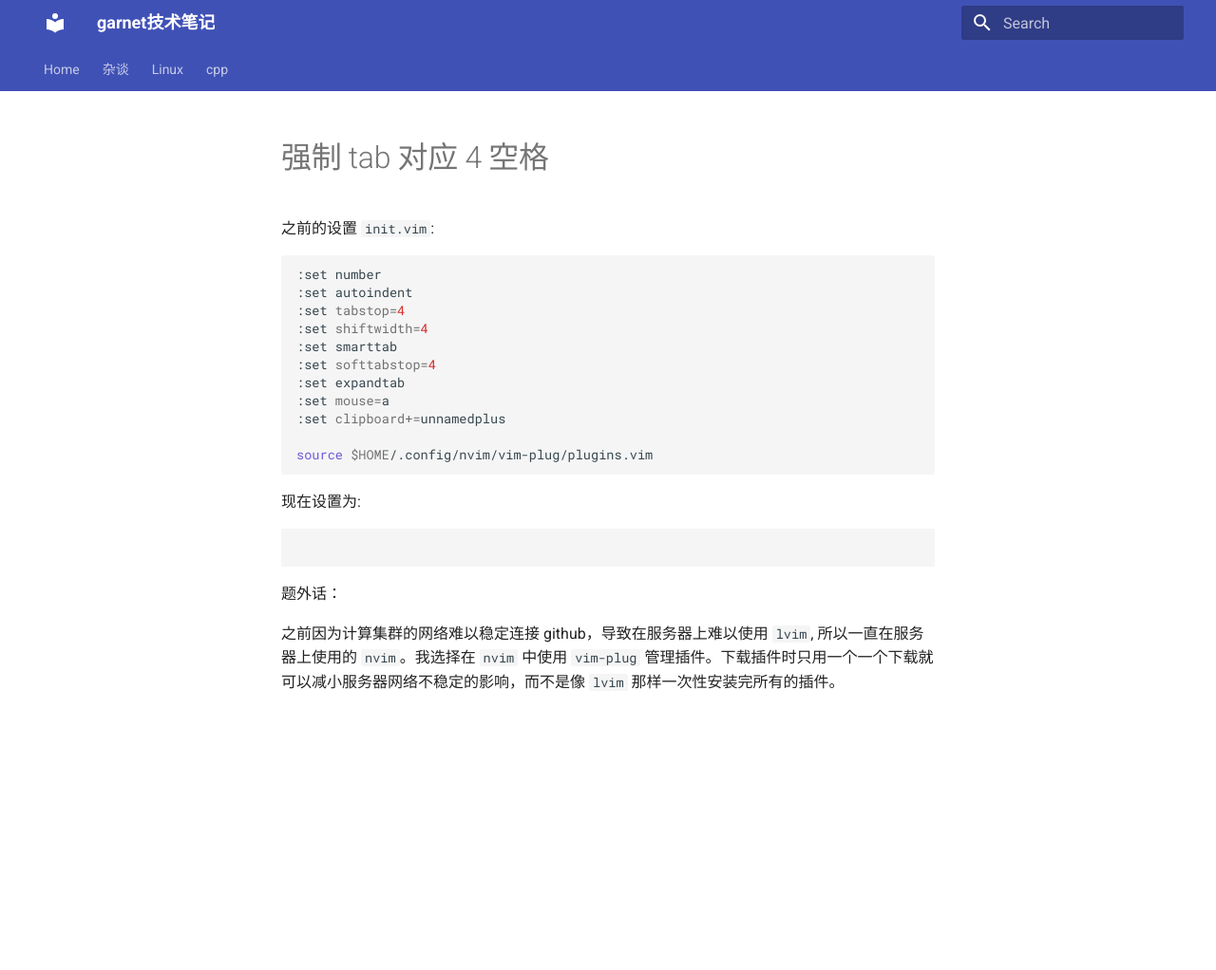
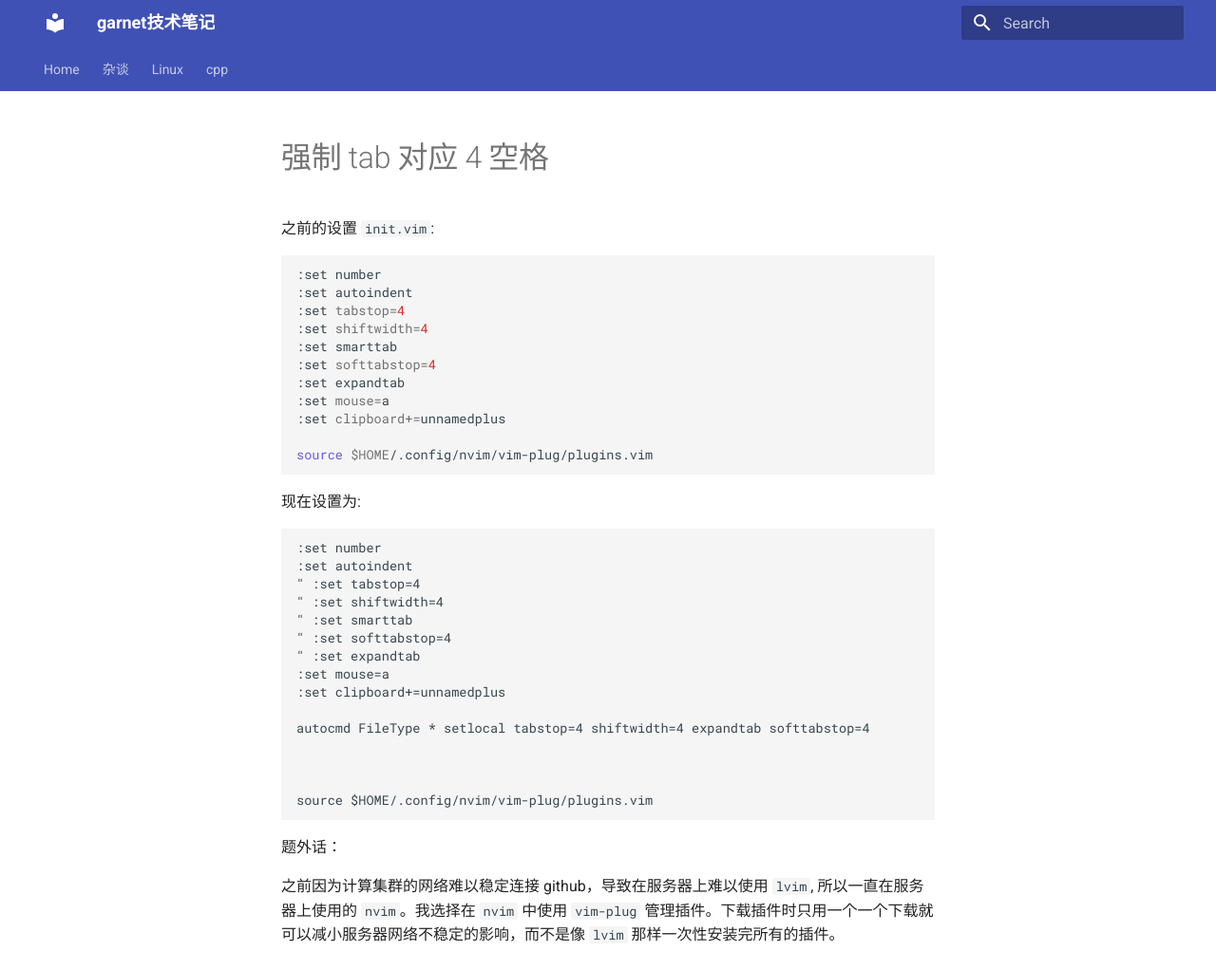
Before and after one commit to ymma98/technotes, an MkDocs documentation site: the page built from docs/Linux/vim_强制tab对应4空格.md, in a window 1280 px wide and 1022 px high. Shown: the whole window at 95% size. Built offline with MkDocs 1.6.1 and Material for MkDocs 9.7.7, drawn with Linux system fonts in a browser that asks for light colours.

Commit message:
docs/Linux/vim_强制tab对应4空格.md updated from https://stackedit.cn/

````diff
--- a/docs/Linux/vim_强制tab对应4空格.md
+++ b/docs/Linux/vim_强制tab对应4空格.md
@@ -17,7 +17,21 @@ source $HOME/.config/nvim/vim-plug/plugins.vim
 
 现在设置为:
 ```bashrc
+:set number
+:set autoindent
+" :set tabstop=4
+" :set shiftwidth=4
+" :set smarttab
+" :set softtabstop=4
+" :set expandtab
+:set mouse=a
+:set clipboard+=unnamedplus
 
+autocmd FileType * setlocal tabstop=4 shiftwidth=4 expandtab softtabstop=4
+
+
+
+source $HOME/.config/nvim/vim-plug/plugins.vim
 ```
 
 
````
Also changed, not shown: other parts of docs/Linux/vim_强制tab对应4空格.md (+1 -1 lines).
